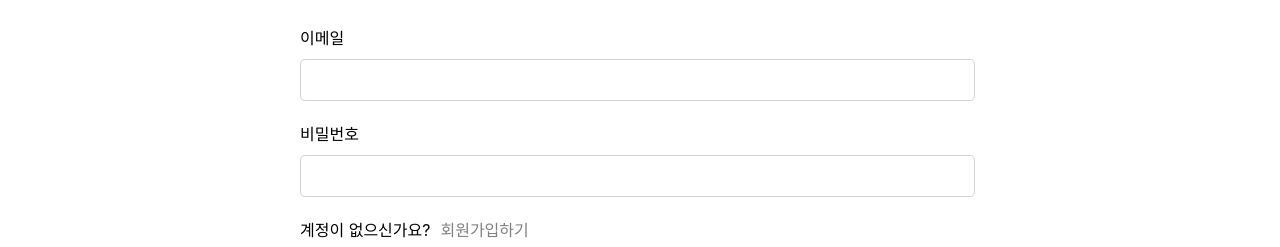
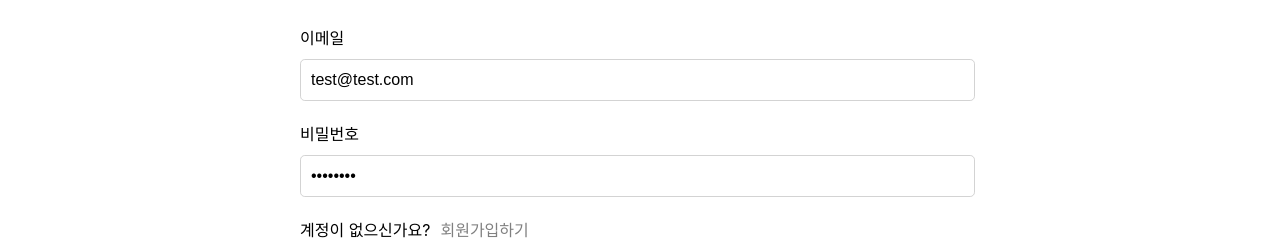
Before and after one commit to J-Yeonju/yeonju-blog, a React (Create React App) app: page / in a window 1280 px wide. Shown: the part 223-470 px from the top of the page. Built offline with nearby package versions, Linux system fonts and the light colour scheme; no server answers; what context would draw is missing.

Commit message:
feat: 로그인 정보 입력

```diff
--- a/src/components/LoginForm.tsx
+++ b/src/components/LoginForm.tsx
@@ -10,13 +10,17 @@ export default function LoginForm() {
   const [email, setEmail] = useState<string>("");
   const [password, setPassword] = useState<string>("");
   const navigate = useNavigate();
+  const [formData, setFormData] = useState({
+    email: 'test@test.com',
+    password: 'testtest',
+  });
 
   const onSubmit = async (e: React.FormEvent<HTMLFormElement>) => {
     e.preventDefault();
 
     try {
       const auth = getAuth(app);
-      await signInWithEmailAndPassword(auth, email, password);
+      await signInWithEmailAndPassword(auth, formData.email, formData.password);
 
       toast.success("로그인에 성공했습니다.");
       navigate("/");
@@ -27,9 +31,12 @@ export default function LoginForm() {
   };
 
   const onChange = (e: React.ChangeEvent<HTMLInputElement>) => {
-    const {
-      target: { name, value },
-    } = e;
+    const { name, value } = e.target;
+
+    setFormData({
+      ...formData,
+      [name]: value,
+    });
 
     if (name === "email") {
       setEmail(value);
@@ -66,7 +73,7 @@ export default function LoginForm() {
           id="email"
           required
           onChange={onChange}
-          value={email}
+          value={formData.email}
         />
       </div>
       <div className="form__block">
@@ -77,7 +84,7 @@ export default function LoginForm() {
           id="password"
           required
           onChange={onChange}
-          value={password}
+          value={formData.password}
         />
       </div>
       {error && error?.length > 0 && (
```
